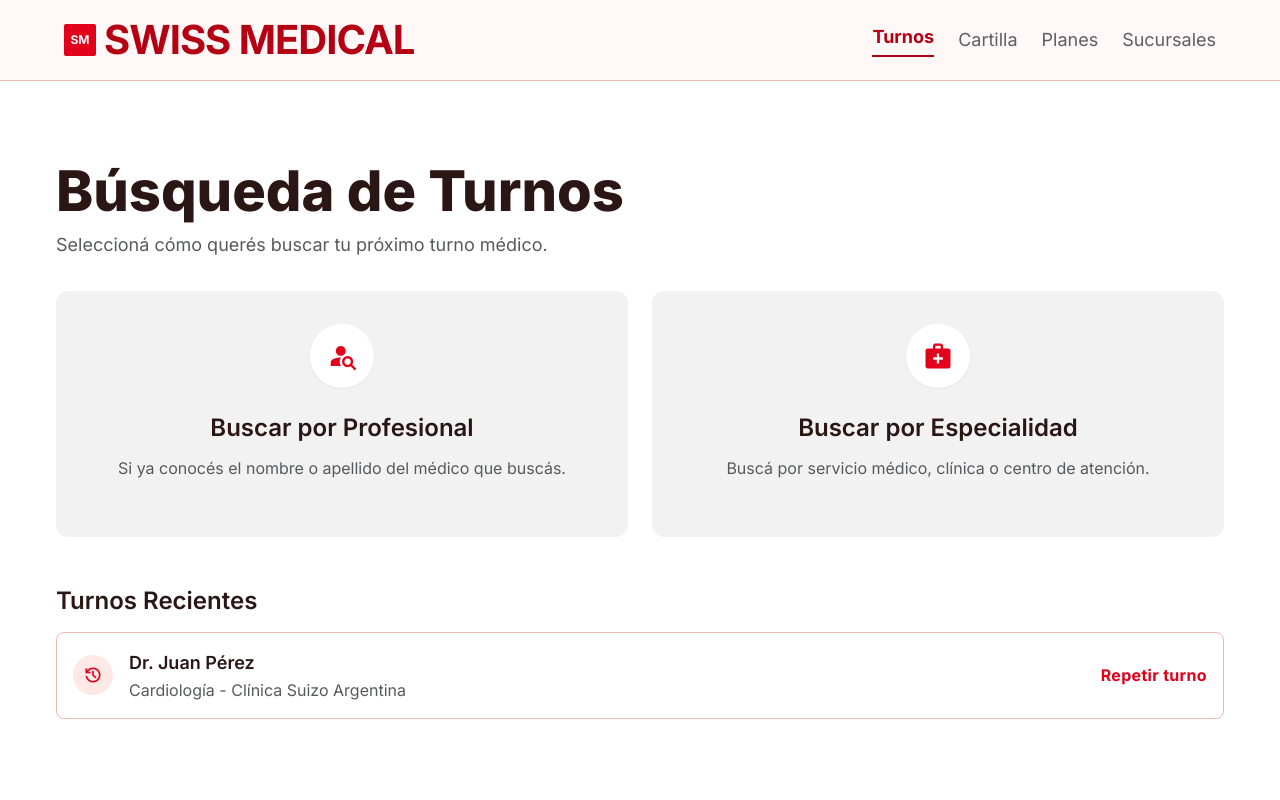
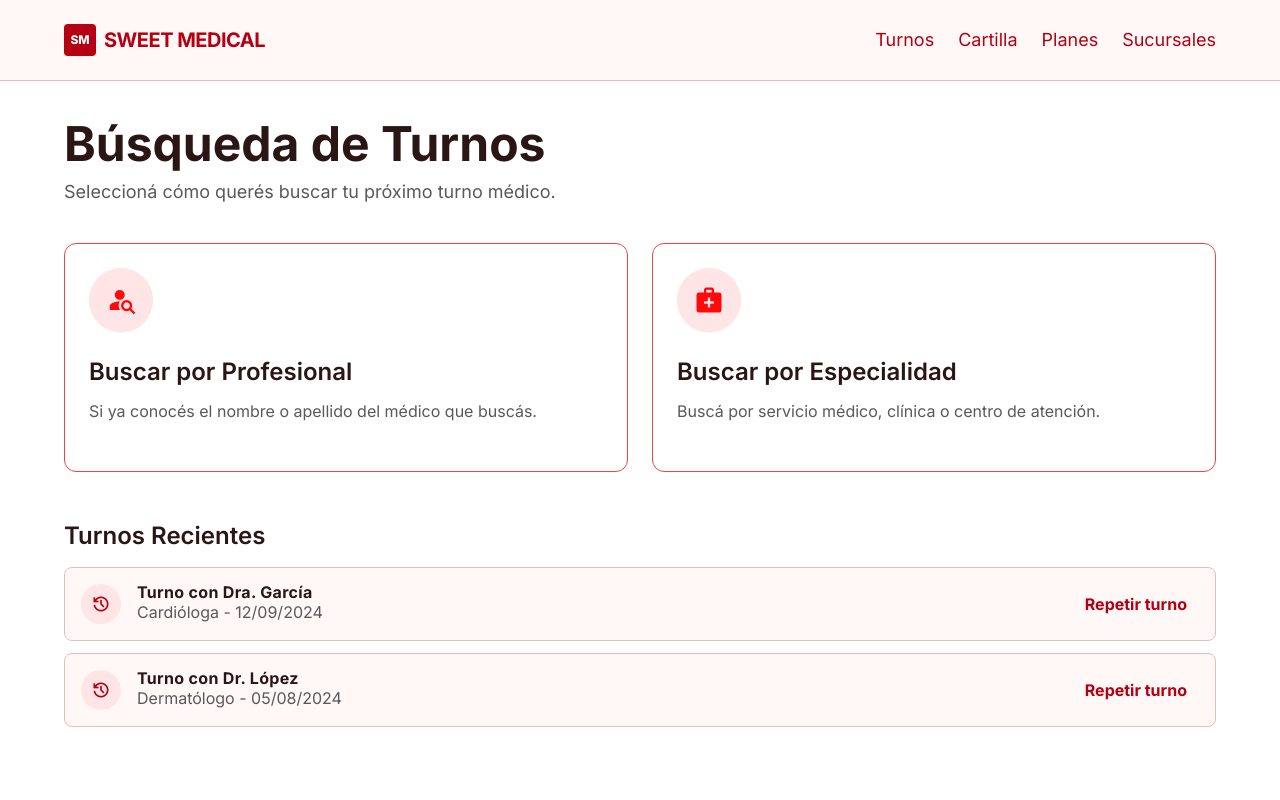
Before and after one commit to tinogera/Sweet-Medical, a React (Create React App) app in the folder frontend/: page / in a window 1280 px wide. Shown: the top 800 px of the page. Built offline with nearby package versions, Linux system fonts and the light colour scheme.

Commit message:
agrego skeletron y modifico un poco lo visual

```diff
--- a/frontend/src/App.js
+++ b/frontend/src/App.js
@@ -4,10 +4,12 @@ import BusquedaServicio from './features/busquedaServicios/BusquedaServicio';
 import BusquedaMedico from './features/busquedaMedico/BusquedaMedico';
 import SeleccionFecha from './features/seleccionFecha/SeleccionFecha';
 import { Link } from 'react-router-dom';
+import RouteProgress from './components/barraProgreso/RouteProgress'; // <-- NUEVO
 
 function App() {
   return (
     <Router>
+      <RouteProgress />
       <Routes>
         <Route path="/" element={<Home />} />
         <Route path="/servicios" element={<BusquedaServicio />} />
@@ -18,4 +20,5 @@ function App() {
   );
 }
 
+
 export default App;
--- /dev/null
+++ b/frontend/src/components/barraProgreso/RouteProgress.jsx
@@ -0,0 +1,28 @@
+import { useEffect, useState } from "react";
+import { useLocation } from "react-router-dom";
+
+export default function RouteProgress() {
+  const location = useLocation();
+  const [visible, setVisible] = useState(false);
+
+  useEffect(() => {
+    setVisible(true);
+    const t = setTimeout(() => setVisible(false), 800);
+    return () => clearTimeout(t);
+  }, [location.pathname]);
+
+  if (!visible) return null;
+
+  return (
+    <>
+      <style>{`@keyframes routeProgress{0%{width:0%}60%{width:75%}100%{width:96%}}`}</style>
+      <div
+        className="fixed top-0 left-0 h-[3px] z-[60] bg-primary-container"
+        style={{
+          animation: "routeProgress .8s cubic-bezier(.25,.8,.3,1) forwards",
+          boxShadow: "0 0 8px rgba(226,0,26,.5)",
+        }}
+      />
+    </>
+  );
+}
--- a/frontend/src/components/busquedasEspecificas/BusquedasEspecificas.jsx
+++ b/frontend/src/components/busquedasEspecificas/BusquedasEspecificas.jsx
@@ -3,8 +3,8 @@ import React from 'react';
 const BusquedasEspecificas = ({ icon, title, description }) => {
   return (
     <>
-      <div className="w-16 h-16 bg-white rounded-full flex items-center justify-center mb-6 shadow-sm group-hover:scale-105 transition-transform">
-        <span className="material-symbols-outlined text-primary-container text-3xl" style={{ fontVariationSettings: "'FILL' 1" }}>
+      <div className="w-16 h-16 rounded-full flex items-center justify-center mb-6 shadow-sm group-hover:scale-105 transition-transform" style={{ backgroundColor: '#FFE5E5' }}>
+        <span className="material-symbols-outlined text-3xl" style={{ fontVariationSettings: "'FILL' 1", color: '#FF0A0A' }}>
           {icon}
         </span>
       </div>
--- a/frontend/src/components/headers/Header.jsx
+++ b/frontend/src/components/headers/Header.jsx
@@ -1,32 +1,39 @@
 import React from 'react';
 import './Header.css';
-import { Link } from 'react-router-dom';
+import { Link, NavLink } from 'react-router-dom';
 
+const links = [
+  { to: '#', label: 'Turnos' },
+  { to: '#', label: 'Cartilla' },
+  { to: '#', label: 'Planes' },
+  { to: '#', label: 'Sucursales' },
+];
 
-const Header = ({ usuario }) => {
+const Header = () => {
   return (
-
-    //{/* TopNavBar */}
-      <header className="docked full-width top-0 sticky bg-surface dark:bg-bg-dark border-b border-outline-variant dark:border-secondary z-50 transition-all duration-200 ease-in-out">
-        <div className="flex justify-between items-center h-20 px-margin-mobile md:px-gutter max-w-container-max mx-auto w-full">
-          <div className="flex items-center gap-2">
-            {/* Red square isotype */}
-            <div className="w-8 h-8 bg-primary-container rounded-sm flex items-center justify-center text-white font-bold text-xs">SM</div>
-            <Link to="/" className="font-h2-section-mobile md:font-h2-section text-h2-section-mobile md:text-h2-section text-primary dark:text-primary-container uppercase tracking-tight" href="#">SWISS MEDICAL</Link>
-          </div>
-          {/* Mobile Menu Toggle */}
-          <button className="md:hidden text-primary p-2">
-            <span className="material-symbols-outlined" style={{ fontVariationSettings: "'FILL' 0" }}>menu</span>
-          </button>
-          {/* Desktop Nav */}
-          <nav className="hidden md:flex items-center gap-6">
-            <a className="font-body-main text-body-main text-primary dark:text-primary-container font-bold border-b-2 border-primary pb-1 hover:text-primary dark:hover:text-primary-container transition-colors" href="#">Turnos</a>
-            <a className="font-body-main text-body-main text-secondary dark:text-text-dark-mode hover:text-primary dark:hover:text-primary-container transition-colors" href="#">Cartilla</a>
-            <a className="font-body-main text-body-main text-secondary dark:text-text-dark-mode hover:text-primary dark:hover:text-primary-container transition-colors" href="#">Planes</a>
-            <a className="font-body-main text-body-main text-secondary dark:text-text-dark-mode hover:text-primary dark:hover:text-primary-container transition-colors" href="#">Sucursales</a>
-          </nav>
-        </div>
-      </header>
+    <header className="fixed top-0 left-0 right-0 z-40 bg-surface/90 backdrop-blur-md border-b border-outline-variant">
+      <div className="max-w-container-max mx-auto h-20 px-gutter flex items-center justify-between gap-6">
+        <Link to="/" className="flex items-center gap-2 shrink-0">
+          <span className="w-8 h-8 rounded bg-primary text-on-primary font-extrabold text-xs flex items-center justify-center">
+            SM
+          </span>
+          <span className="text-xl font-bold uppercase tracking-tight text-primary">Sweet Medical</span>
+        </Link>
+        <nav className="hidden md:flex items-center gap-6">
+          {links.map((l) => (
+            <NavLink
+              key={l.to}
+              to={l.to}
+              className={({ isActive }) =>
+                `text-lg transition-colors ${isActive? 'text-primary': 'text-text-secondary hover:text-primary'}`
+              }
+            >
+              {l.label}
+            </NavLink>
+          ))}
+        </nav>
+      </div>
+    </header>
   );
 };
 
--- a/frontend/src/components/medicos/MedicosCarousel.jsx
+++ b/frontend/src/components/medicos/MedicosCarousel.jsx
@@ -1,4 +1,39 @@
-const Medicos = ({ medicosCargados }) => {
+import { Skeleton } from "../skeleton/skeleton";
+
+// Fila de carga armada con <Skeleton/> (igual que los ejemplos de shadcn).
+const SkeletonRow = () => (
+  <div className="w-full bg-bg-alternate rounded-xl p-6 flex items-center gap-6">
+    <div className="flex-grow space-y-2">
+      <Skeleton className="h-4 w-2/5" />
+      <Skeleton className="h-3 w-3/5" />
+    </div>
+    <Skeleton className="h-6 w-6 rounded-full" />
+  </div>
+);
+
+const Medicos = ({ medicosCargados, loading }) => {
+  if (loading) {
+    return (
+      <>
+        {[1, 2, 3, 4].map((i) => (
+          <SkeletonRow key={i} />
+        ))}
+      </>
+    );
+  }
+  if (!medicosCargados || medicosCargados.length === 0) {
+    return (
+      <div className="border border-dashed border-outline-variant rounded-xl p-12 text-center bg-surface-container-low">
+        <span className="material-symbols-outlined text-4xl text-secondary-fixed-dim">person_off</span>
+        <p className="font-body-main text-body-main text-on-surface mt-3 font-semibold">
+          No encontramos médicos
+        </p>
+        <p className="font-body-sm text-body-sm text-text-secondary mt-1">
+          Probá con otro nombre o apellido.
+        </p>
+      </div>
+    );
+  }
   return (
     <>
       {medicosCargados.map((m) => (
--- a/frontend/src/components/medicosSearchBar/MedicosSearchBar.jsx
+++ b/frontend/src/components/medicosSearchBar/MedicosSearchBar.jsx
@@ -1,30 +1,17 @@
-import { useState } from "react";
-
-const MedicosSearchBar = ({filtrarMedicos} ) => {
-    const [searchText,setSearchText] = useState('')
-
-    return (
-        <div className="max-w-2xl mx-auto mb-16 flex flex-col items-center gap-6">
-          <div className="w-full relative">
-            <div className="absolute inset-y-0 left-0 pl-4 flex items-center pointer-events-none">
-              <span className="material-symbols-outlined text-secondary" data-icon="search">search</span>
-            </div>
-            <input className="w-full pl-12 pr-4 py-4 rounded-xl border border-secondary-fixed bg-surface-container-lowest text-on-surface font-body-main focus:outline-none focus:border-primary-container focus:ring-1 focus:ring-primary-container transition-colors shadow-sm"
-            placeholder="Ej. Javier"
-            type="text"
-            value={searchText}
-            onChange={(e) => setSearchText(e.target.value)}
-            />
-          </div>
-          <button
-            type="button"
-            className="px-10 py-4 rounded-full bg-primary-container text-on-primary font-cta-label text-cta-label hover:opacity-90 transition-opacity shadow-sm"
-            onClick = { () => filtrarMedicos(searchText)}
-          >
-            Buscar
-          </button>
-        </div>
-    )
-}
+const MedicosSearchBar = ({ filtrarMedicos }) => {
+  return (
+    <div className="relative w-full group">
+      <span className="material-symbols-outlined absolute left-6 top-1/2 -translate-y-1/2 text-secondary group-focus-within:text-primary-container transition-colors">
+        search
+      </span>
+      <input
+        className="w-full h-16 pl-14 pr-6 rounded-full border border-outline-variant bg-surface-lowest text-on-surface font-body-main text-body-main focus:ring-0 focus:border-primary-container transition-colors placeholder:text-secondary-fixed-dim shadow-sm"
+        placeholder="Ej. Javier García..."
+        type="text"
+        onChange={(e) => filtrarMedicos(e.target.value)}
+      />
+    </div>
+  );
+};
 
 export default MedicosSearchBar
--- /dev/null
+++ b/frontend/src/components/skeleton/skeleton.jsx
@@ -0,0 +1,14 @@
+import { cn } from "../../lib/utils";
+
+function Skeleton({ className, ...props }) {
+  return (
+    <div
+      data-slot="skeleton"
+      className={cn("bg-secondary-container animate-pulse rounded-md", className)}
+      {...props}
+    />
+  );
+}
+
+export { Skeleton };
+export default Skeleton;
--- a/frontend/src/features/busquedaServicios/BusquedaServicio.jsx
+++ b/frontend/src/features/busquedaServicios/BusquedaServicio.jsx
@@ -10,11 +10,11 @@ export default function BusquedaServicio() {
       <Header></Header>
 
       {/* Main Content Canvas */}
-      <main className="flex-grow flex flex-col items-center py-section-padding px-margin-mobile md:px-gutter w-full">
+      <main className="flex-grow flex flex-col items-center pt-[140px] pb-section-padding px-margin-mobile md:px-gutter w-full">
         <div className="w-full max-w-[800px] flex flex-col gap-12">
           {/* Progress Header */}
           <div className="flex flex-col gap-4 text-center">
-            <div className="flex items-center justify-center gap-4 text-secondary font-cta-label text-body-sm">
+            <div className="flex items-center justify-center gap-4 text-secondary font-cta-label text-lg">
               <span className="text-primary-container font-bold">PASO 1 DE 3</span>
               <span className="w-1 h-1 bg-outline rounded-full"></span>
               <span>Búsqueda de Servicio</span>
--- a/frontend/src/features/home/Home.jsx
+++ b/frontend/src/features/home/Home.jsx
@@ -4,30 +4,33 @@ import Header from '../../components/headers/Header';
 import BusquedasEspecificas from '../../components/busquedasEspecificas/BusquedasEspecificas';
 import PiePagina from '../../components/piePagina/PiePagina';
 
+const recientes = [
+  { id: 1, nombre: "Turno con Dra. García", detalle: "Cardióloga - 12/09/2024" },
+  { id: 2, nombre: "Turno con Dr. López", detalle: "Dermatólogo - 05/08/2024" },
+];
 
 export default function Home() {
   return (
-    <div className="bg-surface-container-lowest text-on-surface antialiased font-body-main selection:bg-primary-container selection:text-white min-h-screen">
-      <Header usuario="Franco" />
+    <div className="bg-surface-container-lowest font-body-main text-on-surface min-h-screen flex flex-col">
+      <Header></Header>
+
       {/* Main Content */}
-      <main className="min-h-screen px-margin-mobile py-8 md:py-section-padding max-w-container-max mx-auto">
-        {/* Header Section */}
-        <div className="mb-8 text-center md:text-left">
-          <h1 className="font-h1-hero-mobile md:font-h1-hero text-h1-hero-mobile md:text-h1-hero text-on-surface mb-2">Búsqueda de Turnos</h1>
-          <p className="font-body-main text-body-main text-text-secondary">Seleccioná cómo querés buscar tu próximo turno médico.</p>
+      <main className="flex-grow pt-[120px] pb-section-padding px-gutter max-w-container-max mx-auto w-full">
+        <div className="mb-9">
+          <h1 className="font-h1-display text-h1-display text-on-surface mb-2.5 text-4xl md:text-5xl font-bold">Búsqueda de Turnos</h1>
+          <p className="font-body-main text-body-main text-text-secondary max-w-xl">Seleccioná cómo querés buscar tu próximo turno médico.</p>
         </div>
-        {/* Search Options Cards */}
-        <div className="flex flex-col gap-6 md:grid md:grid-cols-2">
-          {/* Option 1: Por Nombre */}
-          <Link to="/medicos" className="block bg-bg-alternate rounded-xl p-8 flex flex-col items-center justify-center text-center transition-all duration-200 hover:bg-surface-container hover:shadow-sm group border border-transparent hover:border-outline-variant">
+
+        <div className="grid grid-cols-1 md:grid-cols-2 gap-6">
+          <Link to="/medicos" className="group block border border-red-500 rounded-xl p-6">
             <BusquedasEspecificas
               icon="person_search"
               title="Buscar por Profesional"
               description="Si ya conocés el nombre o apellido del médico que buscás."
             />
           </Link>
-          {/* Option 2: Por Especialidad */}
-          <Link to="/servicios" className="block bg-bg-alternate rounded-xl p-8 flex flex-col items-center justify-center text-center transition-all duration-200 hover:bg-surface-container hover:shadow-sm group border border-transparent hover:border-outline-variant">
+
+          <Link to="/servicios" className="group block border border-red-500 rounded-xl p-6">
             <BusquedasEspecificas
               icon="medical_services"
               title="Buscar por Especialidad"
@@ -35,28 +38,48 @@ export default function Home() {
             />
           </Link>
         </div>
-        {/* Quick Access / Recent */}
-        <div className="mt-12">
+
+        <section className="mt-12">
           <h3 className="font-h3-subtitle text-h3-subtitle text-on-surface mb-4">Turnos Recientes</h3>
-          <div className="bg-white border border-outline-variant rounded-lg p-4 flex items-center justify-between">
-            <div className="flex items-center gap-4">
-              <div className="w-10 h-10 bg-surface-container rounded-full flex items-center justify-center">
-                <span className="material-symbols-outlined text-primary-container text-xl">history</span>
-              </div>
-              <div>
-                <p className="font-body-main text-body-main font-semibold text-on-surface">Dr. Juan Pérez</p>
-                <p className="font-body-sm text-body-sm text-text-secondary">Cardiología - Clínica Suizo Argentina</p>
-              </div>
+
+          {recientes.length > 0 ? (
+            <div className="flex flex-col gap-3">
+              {recientes.map((r) => (
+                <div
+                  key={r.id}
+                  className="flex items-center gap-4 bg-surface border border-outline-variant rounded-lg p-4 transition-colors hover:border-primary"
+                >
+                  <span className="w-10 h-10 rounded-full flex items-center justify-center shrink-0" style={{ backgroundColor: '#FFE5E5' }}>
+                    <span className="material-symbols-outlined text-xl text-primary">history</span>
+                  </span>
+                  <div className="flex-grow min-w-0">
+                    <div className="font-cta-label text-cta-label text-on-surface">{r.nombre}</div>
+                    <div className="font-body-sm text-body-sm text-text-secondary">{r.detalle}</div>
+                  </div>
+                  <button
+                    type="button"
+                    className="font-cta-label text-primary font-bold rounded-lg px-3 py-2 hover:bg-primary-container transition-colors shrink-0"
+                  >
+                    Repetir turno
+                  </button>
+                </div>
+              ))}
             </div>
-            <button className="text-primary-container font-cta-label text-cta-label hidden md:block hover:underline">Repetir turno</button>
-            <button className="md:hidden text-primary-container p-2">
-              <span className="material-symbols-outlined">arrow_forward</span>
-            </button>
-          </div>
-        </div>
+          ) : (
+            <div className="border border-dashed border-outline-variant rounded-xl p-12 text-center bg-surface-container-low">
+              <span className="material-symbols-outlined text-4xl text-secondary-fixed-dim">history</span>
+              <p className="font-body-main text-body-main text-on-surface mt-3 font-semibold">
+                Todavía no tenés turnos recientes
+              </p>
+              <p className="font-body-sm text-body-sm text-text-secondary mt-1">
+                Cuando saques un turno, vas a poder repetirlo desde acá.
+              </p>
+            </div>
+          )}
+        </section>
       </main>
-      {/* Footer */}
-      <PiePagina></PiePagina>
+
+     <PiePagina></PiePagina>
     </div>
   );
 }
--- /dev/null
+++ b/frontend/src/lib/utils.js
@@ -0,0 +1,3 @@
+export function cn(...classes) {
+  return classes.filter(Boolean).join(" ");
+}
```
Also changed, not shown: frontend/src/features/busquedaMedico/BusquedaMedico.jsx (+41 -28 lines), frontend/src/features/busquedasEspecificas/busquedasEspecificas.jsx (added, +24 -0 lines), 1 other file (tests, documents, lock files or other folders). Lines whose indentation alone changed are shown as unchanged.
